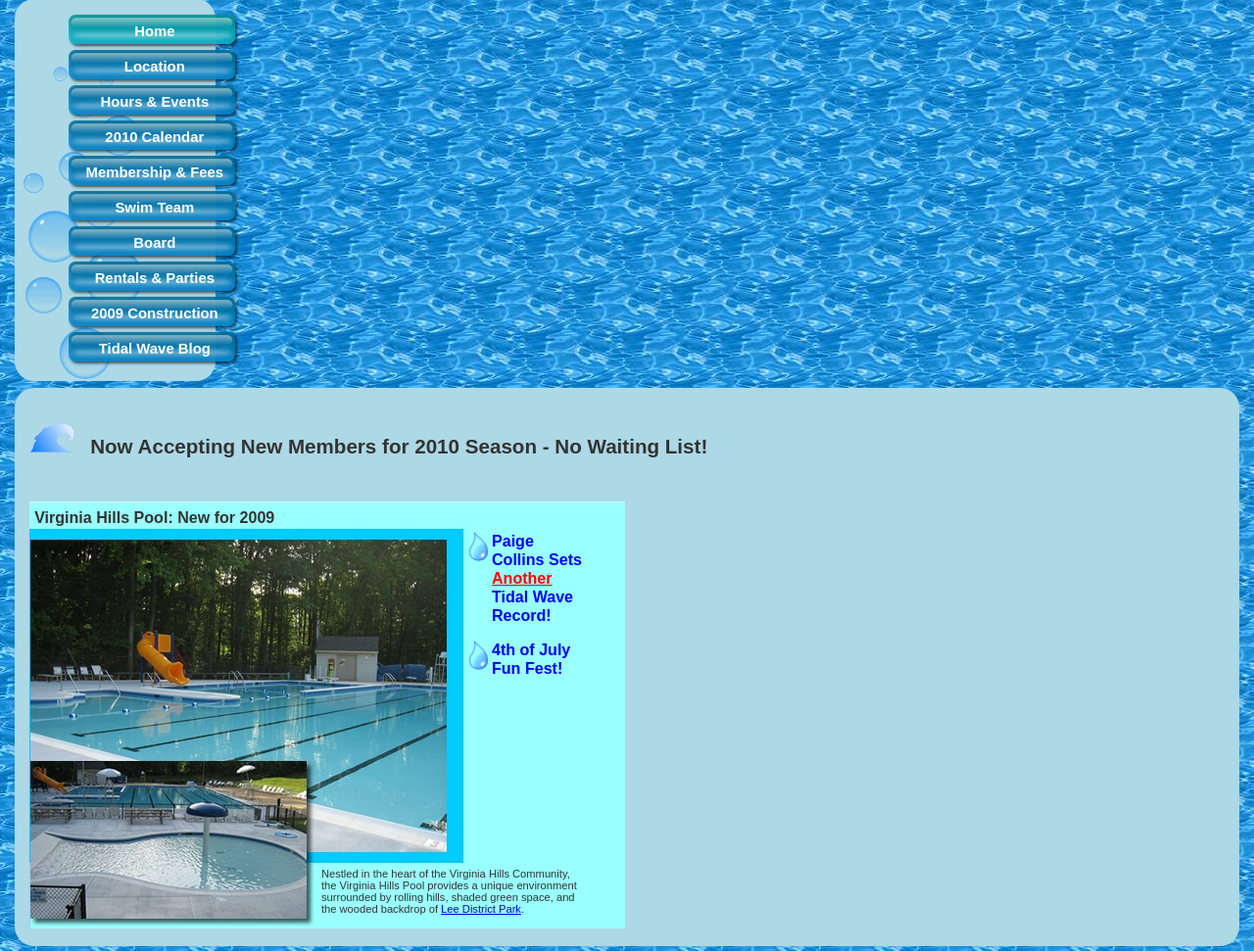
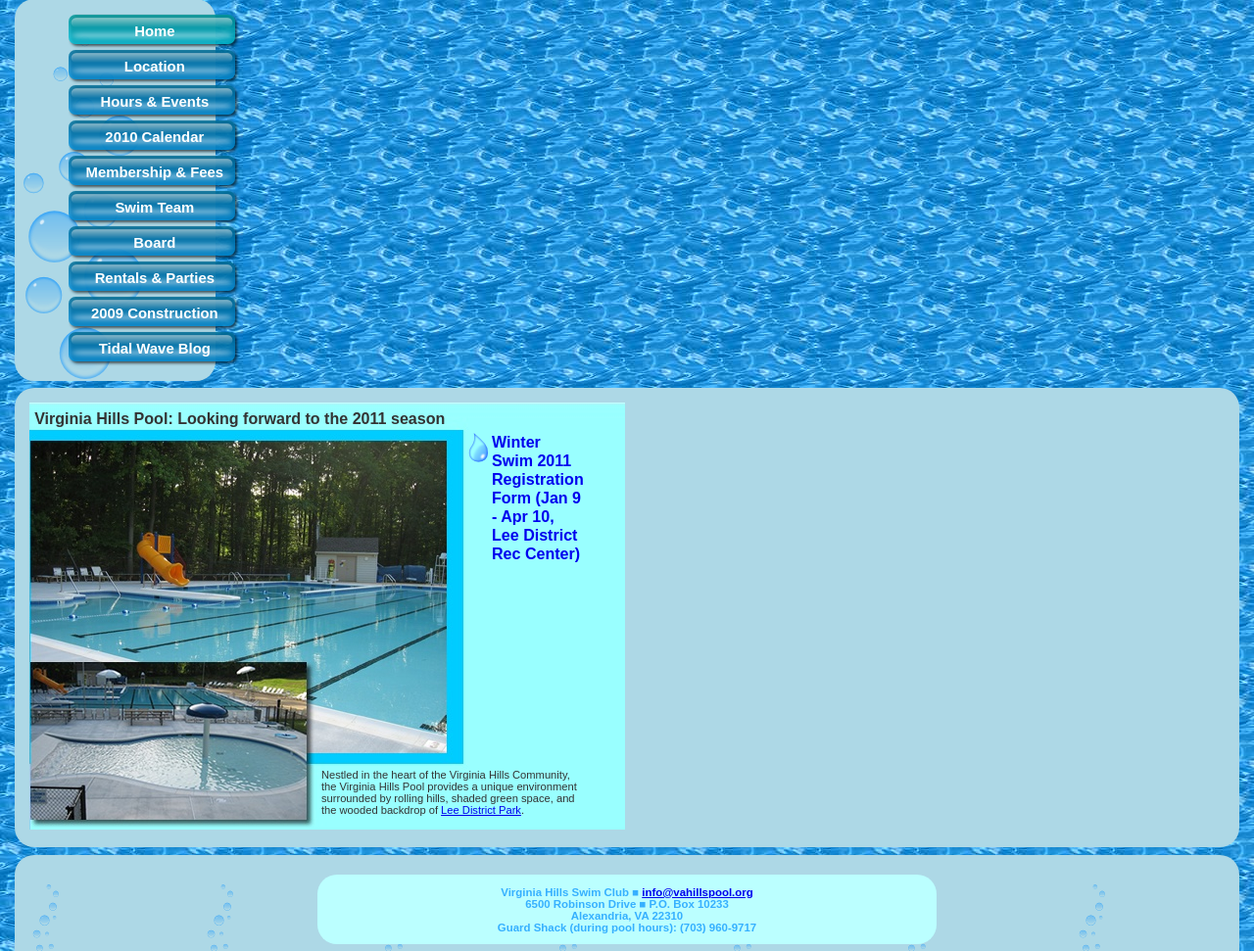
Before and after one commit to CarolMontoya/vahillsp, a PHP site: page / in a window 1280 px wide. Shown: the part 208-1179 px from the top of the page at 98% size. Run offline with PHP 8.4, Linux system fonts and the light colour scheme; some libraries are stand-ins or nearby versions.

Commit message:
Winter swim form, remove survey

```diff
--- a/index.php
+++ b/index.php
@@ -4,7 +4,6 @@
   include_once "header.inc";
 ?>
 <div class="rounded">
-  <h1>Now Accepting New Members for 2010 Season - No Waiting List!</h1>
   <?php
     $dates = array("2010-06-21" => "5:00pm for swim team",
                    "2010-07-04" => "6:00pm",
@@ -32,15 +31,12 @@
            usemap="#main-collage-map">
     </div>
     <div class="image-title">
-      Virginia Hills Pool: New for 2009
+      Virginia Hills Pool: Looking forward to the 2011 season
     </div>
     <div class="collage-header">
       <ul class="collage-links">
         <li>
-          <a href="record.php">Paige Collins Sets <span style="color:red;text-decoration:underline;">Another</span> Tidal Wave Record!</a>
-        </li>
-        <li>
-          <a href="4th-july.php">4th of July Fun Fest!</a>
+          <a href="WinterSwimRegForm2011.pdf">Winter Swim 2011 Registration Form (Jan 9 - Apr 10, Lee District Rec Center)</a>
         </li>
       </ul>
     </div>
@@ -55,7 +51,4 @@
     </div>
   </div>
 </div>
-  <iframe frameborder="0" scrolling="auto" width="590" height="710" src="http://vahillsp.questionform.com/embed/Pool-Satisfaction">
-    <a href="http://vahillsp.questionform.com/public/Pool-Satisfaction"> http://vahillsp.questionform.com/public/Pool-Satisfaction </a>
-  </iframe>
 <?php include_once "footer.inc"; ?>
```
